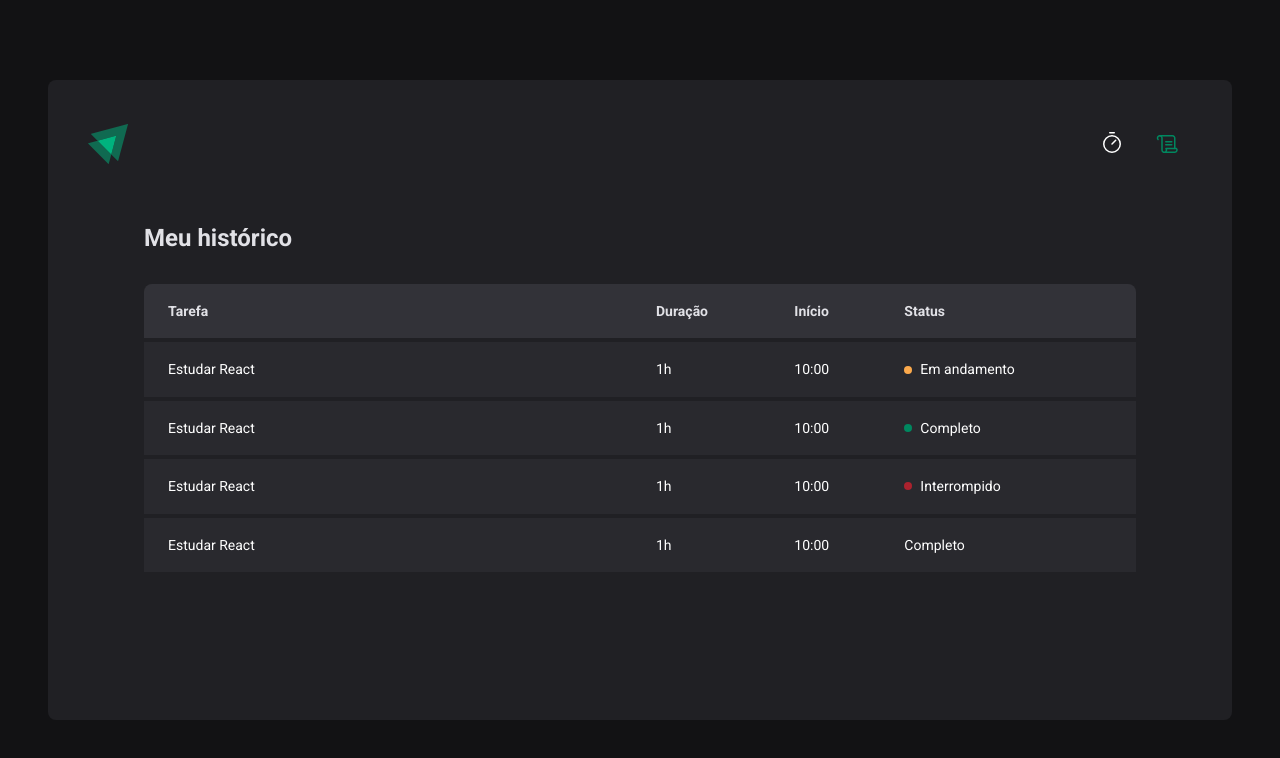
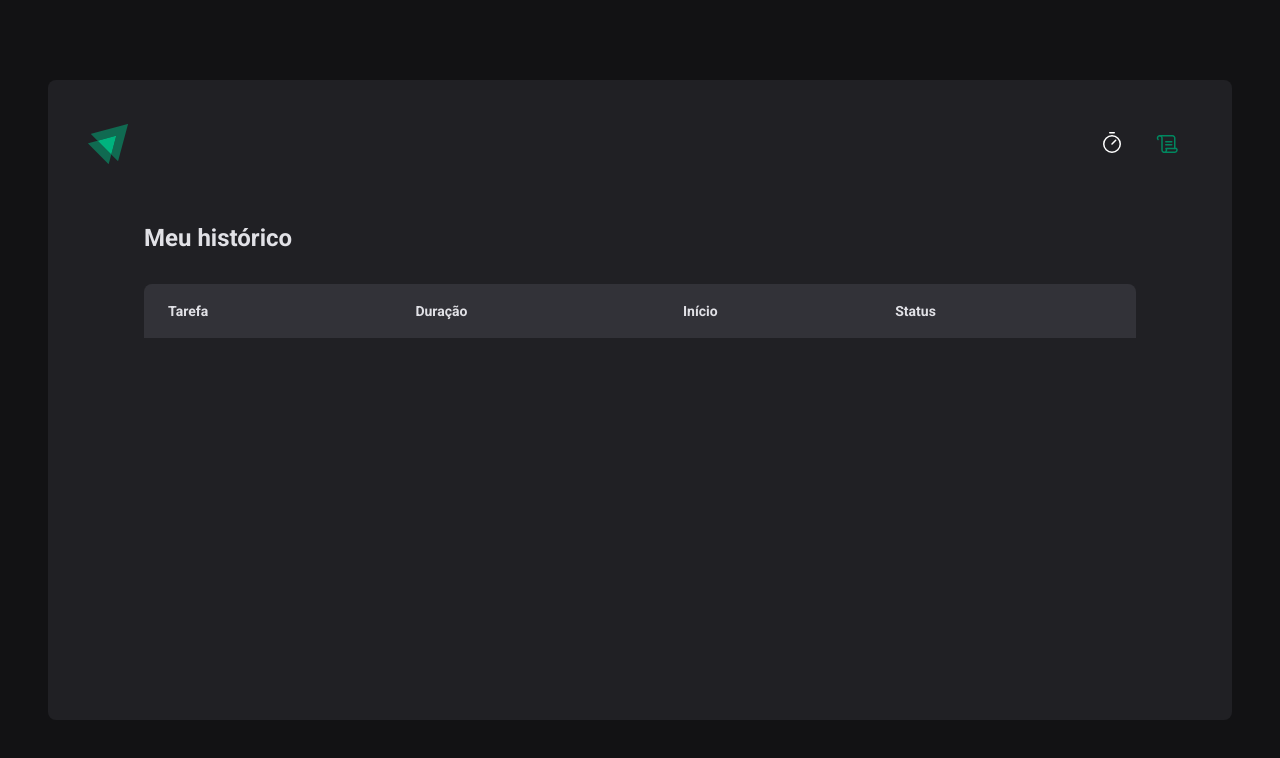
Before and after one commit to matheusfalavigna/ignite-reactjs, a React (Vite) app in the folder 02-ignite-timer/: page /history in a window 1280 px wide. Shown: the top 758 px of the page. Built offline with nearby package versions, Linux system fonts and the light colour scheme.

Commit message:
feat: add cycles to table

```diff
--- a/02-ignite-timer/src/pages/History/index.tsx
+++ b/02-ignite-timer/src/pages/History/index.tsx
@@ -1,6 +1,12 @@
+import { formatDistanceToNow } from "date-fns";
+import { ptBR } from "date-fns/locale";
+import { useContext } from "react";
+import { CyclesContext } from "../../contexts/CyclesContext";
 import { HistoryContainer, HistoryList, Status } from "./styles";
 
 export function History() {
+  const { cycles } = useContext(CyclesContext);
+
   return (
     <HistoryContainer>
       <h1>Meu histórico</h1>
@@ -17,36 +23,33 @@
           </thead>
 
           <tbody>
-            <tr>
-              <td>Estudar React</td>
-              <td>1h</td>
-              <td>10:00</td>
-              <td>
-                <Status statusColor="yellow">Em andamento</Status>
-              </td>
-            </tr>
-            <tr>
-              <td>Estudar React</td>
-              <td>1h</td>
-              <td>10:00</td>
-              <td>
-                <Status statusColor="green">Completo</Status>
-              </td>
-            </tr>
-            <tr>
-              <td>Estudar React</td>
-              <td>1h</td>
-              <td>10:00</td>
-              <td>
-                <Status statusColor="red">Interrompido</Status>
-              </td>
-            </tr>
-            <tr>
-              <td>Estudar React</td>
-              <td>1h</td>
-              <td>10:00</td>
-              <td>Completo</td>
-            </tr>
+            {cycles.map((cycle) => {
+              return (
+                <tr key={cycle.id}>
+                  <td>{cycle.task}</td>
+                  <td>{cycle.minutesAmount}</td>
+                  <td>
+                    {formatDistanceToNow(new Date(cycle.startDate), {
+                      addSuffix: true,
+                      locale: ptBR,
+                    })}
+                  </td>
+                  <td>
+                    {cycle.finishedDate && (
+                      <Status statusColor="green">Concluido</Status>
+                    )}
+
+                    {cycle.interruptedDate && (
+                      <Status statusColor="red">Interrompido</Status>
+                    )}
+
+                    {!cycle.finishedDate && !cycle.interruptedDate && (
+                      <Status statusColor="yellow">Em andamento</Status>
+                    )}
+                  </td>
+                </tr>
+              );
+            })}
           </tbody>
         </table>
       </HistoryList>
```
